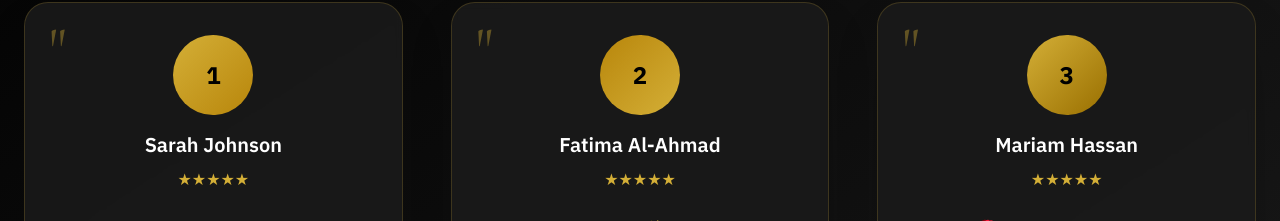
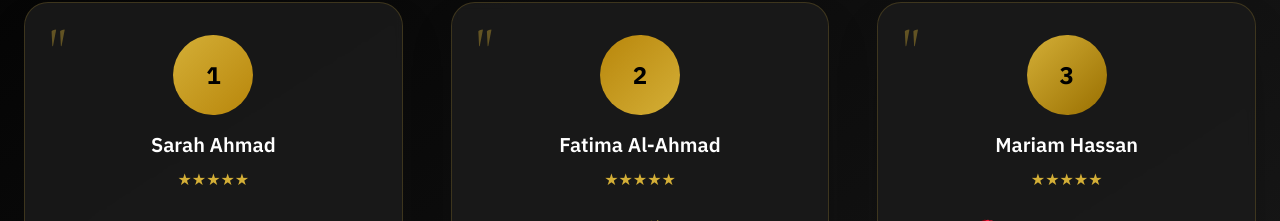
Before and after one commit to Ahmadayob/beauty-center-website, a Next.js app: page / in a window 1280 px wide. Shown: the part 2270-2491 px from the top of the page. Built offline with nearby package versions, Linux system fonts and the light colour scheme.

Commit message:
Update testimonial name: Change Sarah Johnson to Sarah Ahmad

```diff
--- a/app/page.tsx
+++ b/app/page.tsx
@@ -44,7 +44,7 @@ export default function Home() {
       },
       testimonials: {
         client1: {
-          name: "Sarah Johnson",
+          name: "Sarah Ahmad",
           text: "First of all, the cleanliness and organization are amazing 👌 Everything in the center is so neat and beautiful 🌸 Your work is professional and your touch is gentle 💕",
           rating: 5
         },
```
